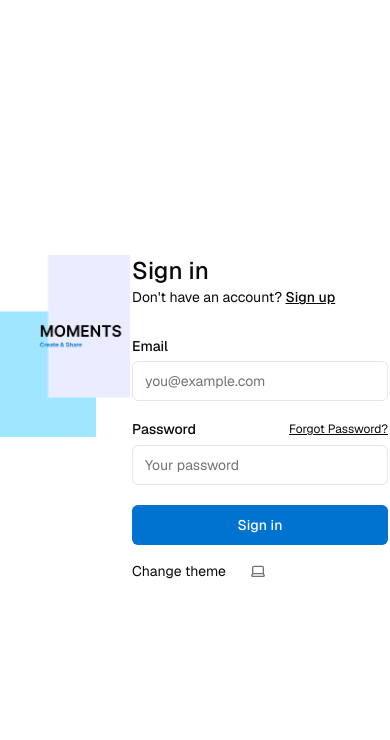
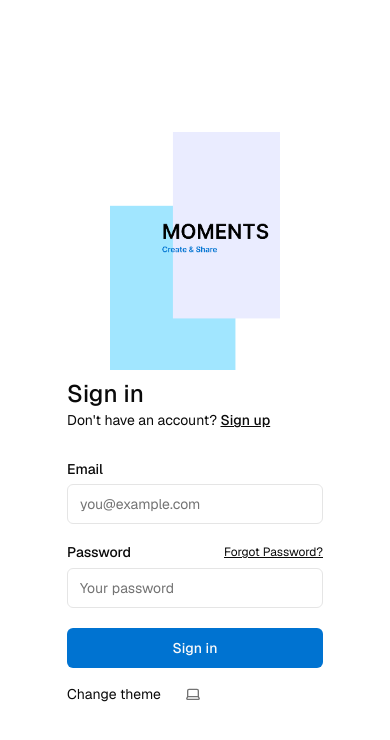
Before and after one commit to erxon/moments, a Next.js app: page /sign-in in a window 390 px wide. Shown: the top 740 px of the page. Built offline with nearby package versions, Linux system fonts and the light colour scheme.

Commit message:
fix responsiveness auth screen

```diff
--- a/app/(auth-pages)/layout.tsx
+++ b/app/(auth-pages)/layout.tsx
@@ -10,17 +10,17 @@ export default async function Layout({
   return (
     <div className="max-w-7xl min-h-screen grid content-center mx-auto">
       <div>
-        <div className="grid grid-cols-6">
-          <div className="col-span-2">
+        <div className="md:grid md:grid-cols-6 flex flex-col items-center">
+          <div className="md:col-span-3 mb-2 md:flex md:justify-center">
             <Image
               src={appName}
               alt="App Name"
               width={720}
               height={720}
-              className="w-[1000px]"
+              className="w-[170px] md:w-[400px]"
             />
           </div>
-          <div className="col-span-4 mx-auto my-auto flex flex-col items-start">
+          <div className="md:col-span-3 mx-auto my-auto flex flex-col items-start">
             {children}
             <div className="flex items-center gap-3">
               <p className="text-sm">Change theme</p>
```
